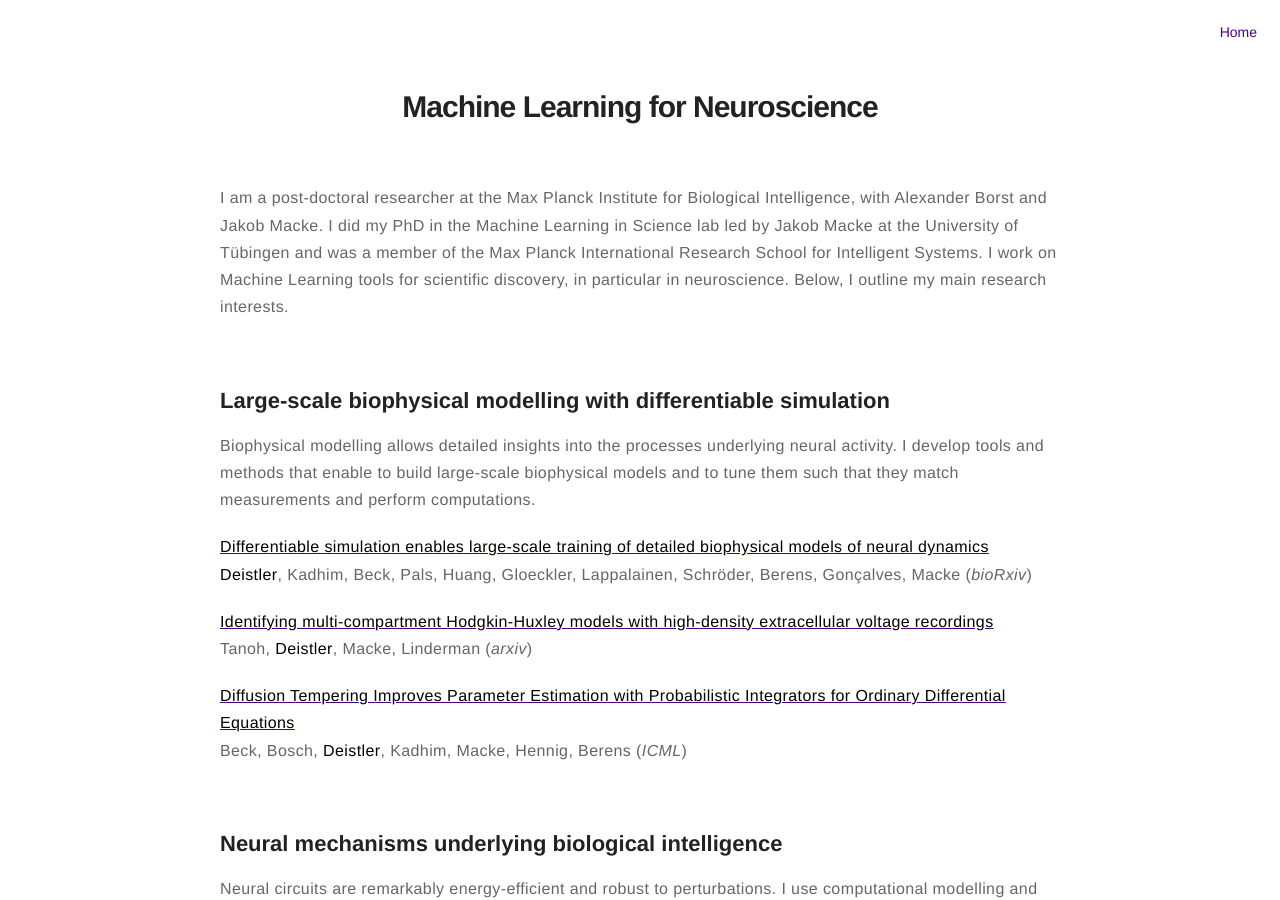
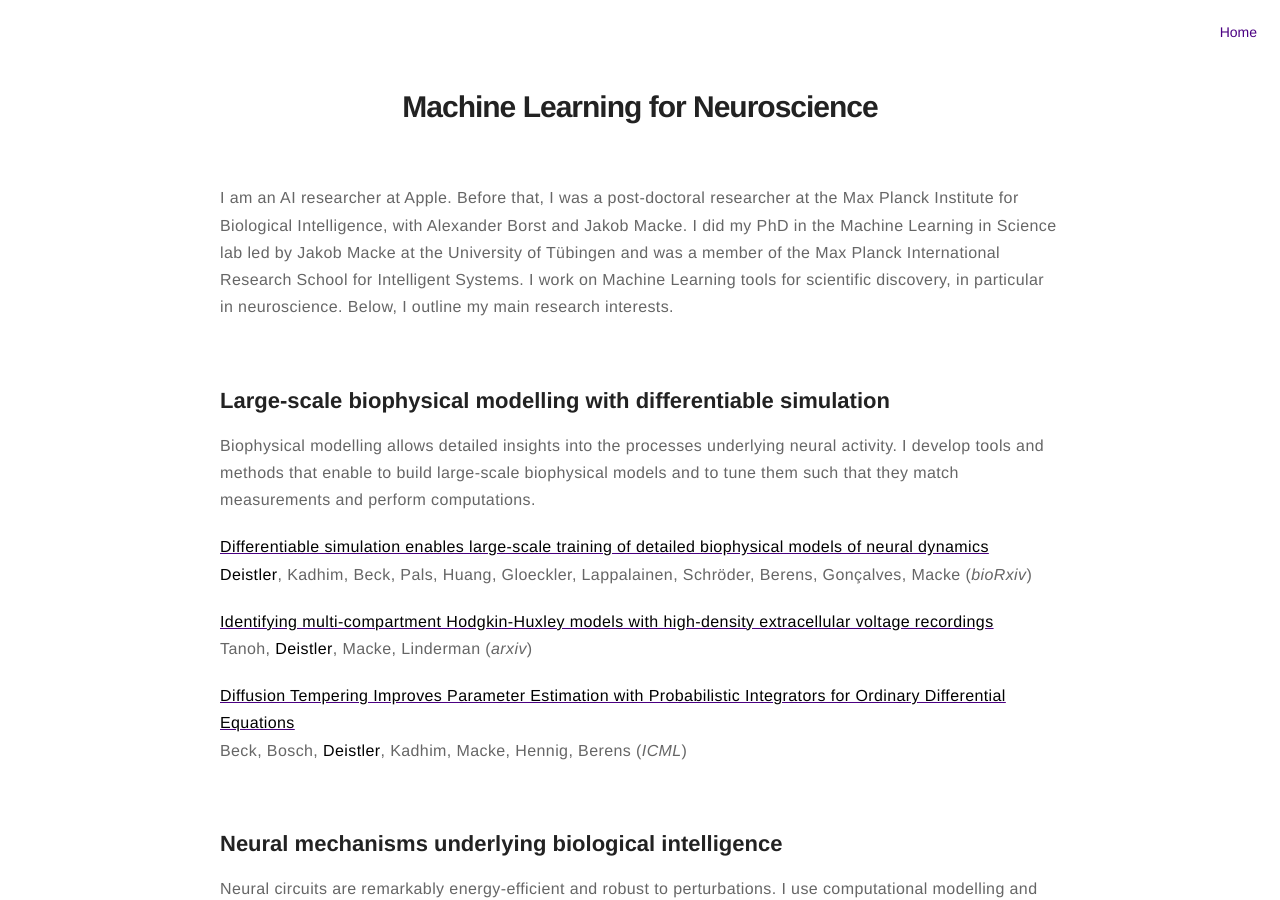
Before and after one commit to michaeldeistler/michaeldeistler.github.io, a Jekyll site: the page built from about.md, in a window 1280 px wide and 900 px high. Built offline with Jekyll 4.4.1, drawn with Linux system fonts in a browser that asks for light colours.

Commit message:
Update professional title in about.md

```diff
--- a/about.md
+++ b/about.md
@@ -7,7 +7,7 @@ layout: page
 <br>
 # Machine Learning for Neuroscience
 
-I am a post-doctoral researcher at the Max Planck Institute for Biological Intelligence, with Alexander Borst and Jakob Macke. I did my PhD in the Machine Learning in Science lab led by Jakob Macke at the University of Tübingen and was a member of the Max Planck International Research School for Intelligent Systems. I work on Machine Learning tools for scientific discovery, in particular in neuroscience. Below, I outline my main research interests.
+I am an AI researcher at Apple. Before that, I was a post-doctoral researcher at the Max Planck Institute for Biological Intelligence, with Alexander Borst and Jakob Macke. I did my PhD in the Machine Learning in Science lab led by Jakob Macke at the University of Tübingen and was a member of the Max Planck International Research School for Intelligent Systems. I work on Machine Learning tools for scientific discovery, in particular in neuroscience. Below, I outline my main research interests.
 
 <br>
 ## Large-scale biophysical modelling with differentiable simulation
```
